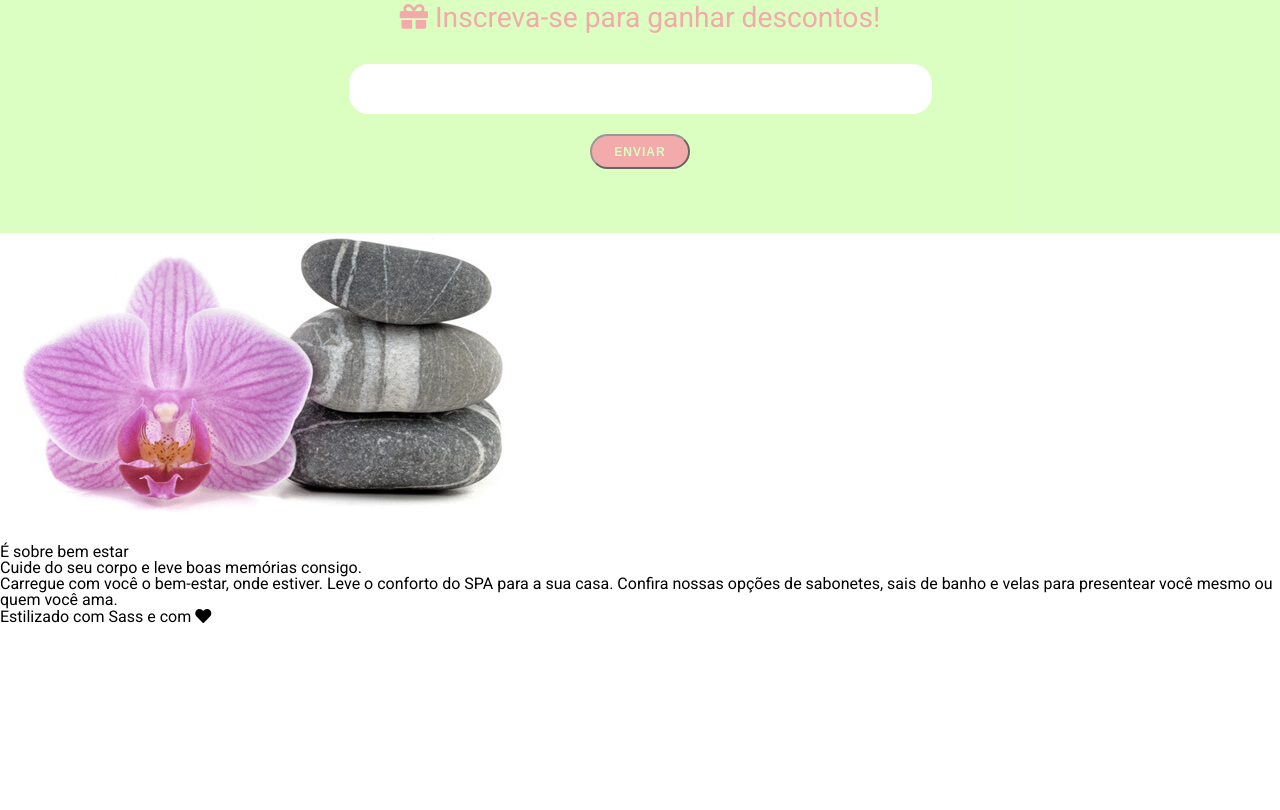
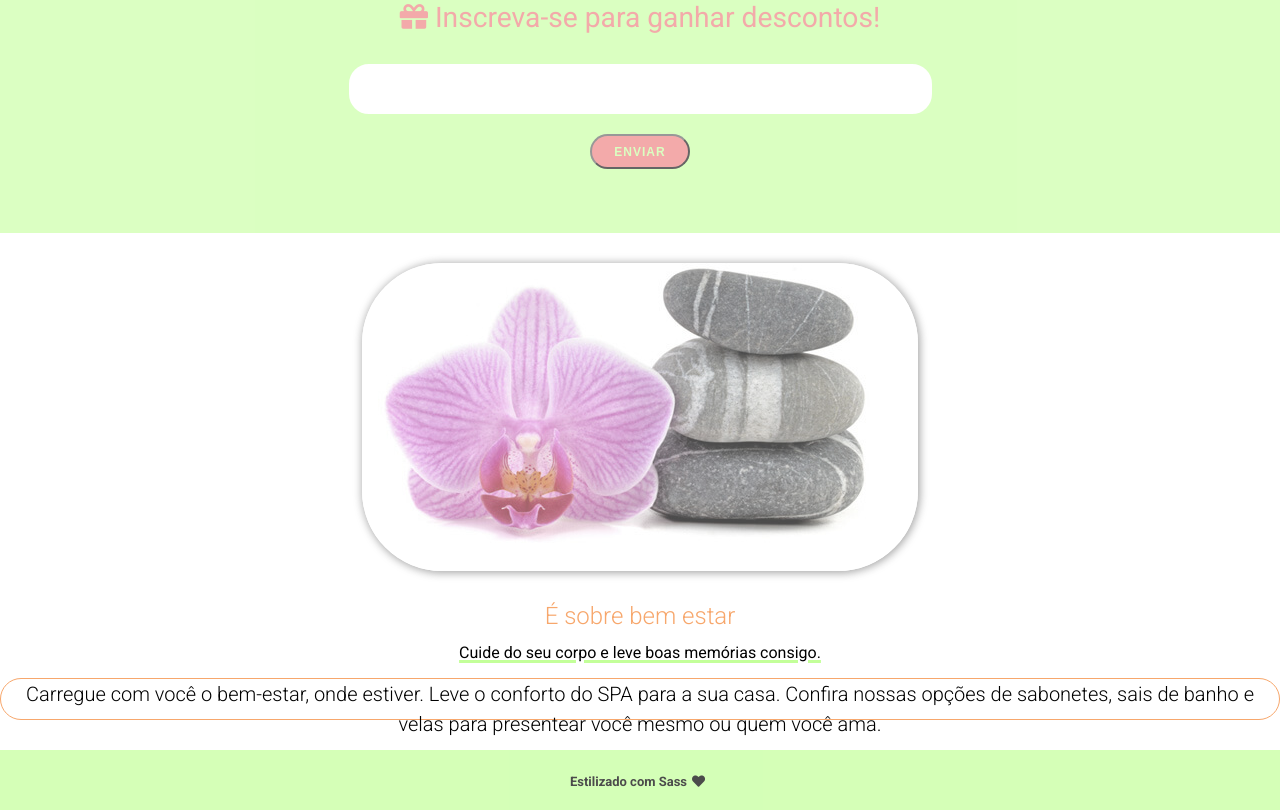
Before and after one commit to QuerenHapuqueRocha/projetoAluraSpa, a plain HTML site: page index.html in a window 1280 px wide. Shown: the part 1252-2062 px from the top of the page. Before the commit the page ends 1878 px from the top, so only its background shows below. Drawn offline with nearby package versions, Linux system fonts and the light colour scheme.

Commit message:
arquivos finais

```diff
--- a/index.html
+++ b/index.html
@@ -83,7 +83,7 @@
                 </form>
             </div>
         </section>
-        <section>
+        <section id="cuidados">
             <div>
                 <img src="imagens/pedra-e-flor.jpeg" alt="">
             </div>
@@ -94,8 +94,7 @@
             </div>
         </section>
     </main>
-    <footer>
-        Estilizado com Sass e com <i class="fas fa-heart"></i>
+    <footer>Estilizado com Sass<i class="fas fa-heart"></i>
     </footer>
 
 </body>
--- /dev/null
+++ b/styles/components/_cuidados.scss
@@ -0,0 +1,37 @@
+@import '../abstract/variaveis';
+
+#cuidados {
+    text-align: center;
+    img {
+        box-shadow: 1px 1px 8px 1px grey;
+        border-radius: 80px;
+        margin-top: 30px;
+        opacity: 0.7;
+    }
+    h3 {
+        margin-top: 30px;
+        font-size: $tamanho-do-texto/2;
+        font-weight: 300;
+        color: $cor-primaria;
+    }
+    h4 {
+        font-size: $tamanho-do-texto/3;
+        text-decoration: underline 3px $cor-terciaria;
+        line-height: 50px;
+    }
+    p {
+        align-items: center;
+        line-height: 30px;
+        font-size: 20px;
+        font-weight: 300;
+        border: 1px solid $cor-primaria;
+        border-radius: 80px;
+        height: 40px;
+
+
+
+
+
+    }
+
+    }
--- /dev/null
+++ b/styles/components/_footer.scss
@@ -0,0 +1,14 @@
+
+footer {
+    background-color: $cor-terciaria;
+    opacity: 0.7;
+    font-size: 13px;
+    font-weight: bold;
+    text-align: center;
+    height: 40px;
+    margin-top: 30px;
+    padding-top: 20px;
+    i {
+        padding: 5px;
+    }
+}
--- a/styles/style.scss
+++ b/styles/style.scss
@@ -3,3 +3,5 @@
 @import './components/banner';
 @import './components/servicos';
 @import './components/cupom';
+@import './components/cuidados';
+@import './components/footer';
```
Also changed, not shown: styles/style.css, 1 other file.
